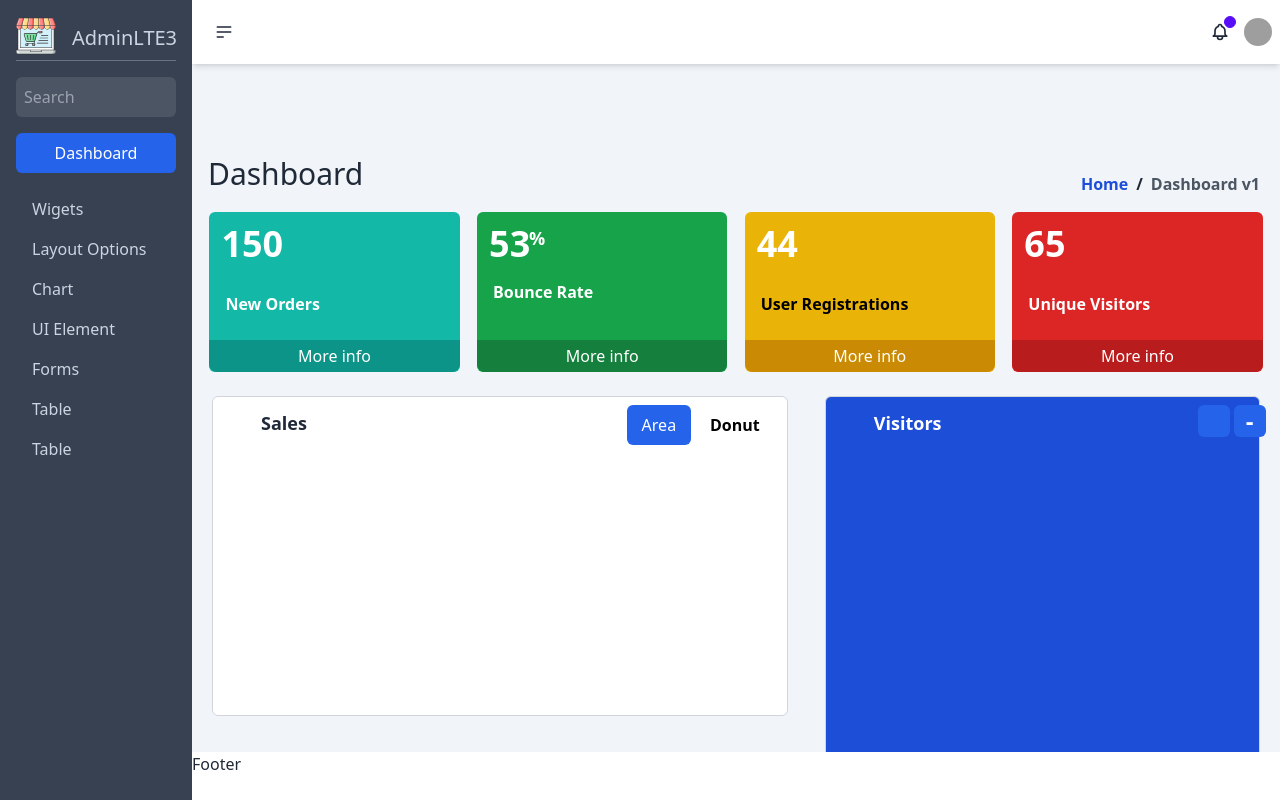
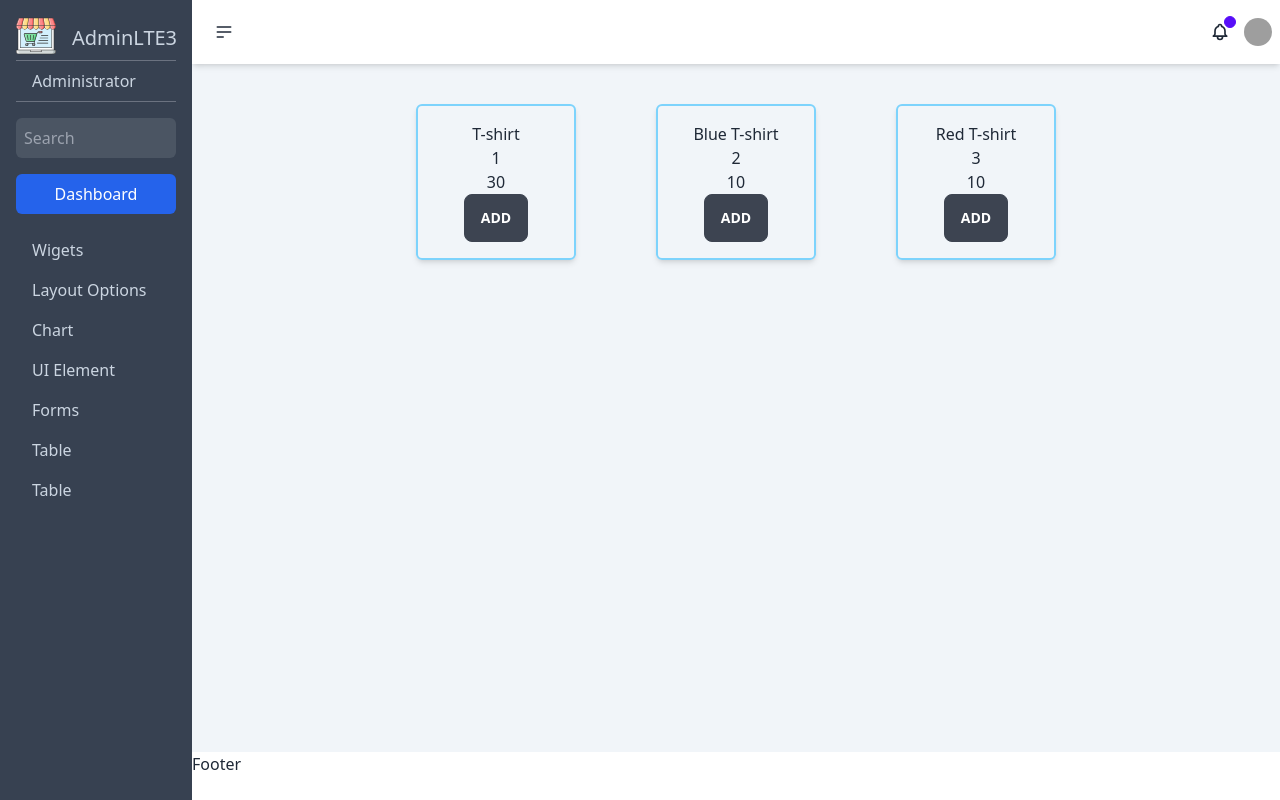
Before and after one commit to ashrafipoor/admin-12-ts, a React (Vite) app: page / in a window 1280 px wide. Built offline with nearby package versions, Linux system fonts and the light colour scheme; grey boxes are pictures that could not be loaded.

Commit message:
add redux example

```diff
--- a/package.json
+++ b/package.json
@@ -8,9 +8,11 @@
     "preview": "vite preview"
   },
   "dependencies": {
+    "@reduxjs/toolkit": "^1.8.3",
     "daisyui": "^2.19.0",
     "react": "^18.0.0",
-    "react-dom": "^18.0.0"
+    "react-dom": "^18.0.0",
+    "react-redux": "^8.0.2"
   },
   "devDependencies": {
     "@types/react": "^18.0.15",
--- a/src/App.tsx
+++ b/src/App.tsx
@@ -8,7 +8,12 @@ import Content_dashboard from './Components/Content/Content-Dashboard'
 import Content_more from './Components/Content/Content-more'
 import Content_sales from './Components/Content/Content-sales'
 import Content_visitors from './Components/Content/Content-visitors'
+
+import Products from './Components/Products';
+import { useSelector } from 'react-redux';
+import { RootState } from './app/store';
 function App() {
+  const carts = useSelector((state: RootState) => state.cart.value)
   const [showSidebar, setShowSidebar] = useState(false);
   const onBurgerClick = () => {
     setShowSidebar(!showSidebar);
@@ -26,12 +31,12 @@ function App() {
       <section className={`flex flex-col ${showSidebar? "w-full":"w-[85%] ml-[15%]"}  bg-slate-100  h-screen overflow-y-auto ease-in-out duration-300`}>
         <Header onMenuClick={onBurgerClick} />
 
-        <Content_dashboard />
+        {/* <Content_dashboard />
         <Content_more />
         <Content_sales />
-        <Content_visitors />
-
-
+        <Content_visitors /> */}
+        <Products/>
+        {carts.map((item)=><div><h1>{item.productName+' : '+item.productPrice}</h1><br/></div>)}
         <Footer />
       </section>
     </main>
--- a/src/Components/Aside/Aside.tsx
+++ b/src/Components/Aside/Aside.tsx
@@ -7,7 +7,7 @@ const Aside = () => {
     <div className="bg-gray-700 pl-4 pt-4 pb-4 pr-4 h-screen">
       <Logo />
 
-      {/* <Profile /> */}
+      <Profile />
       <div>
         <input className="mt-4 rounded-md w-full pt-2 pb-2 pl-2 bg-gray-600" placeholder="Search" />
         <button className="block bg-blue-600 mt-4 w-full pt-2 pb-2 text-white rounded-md">Dashboard</button>
--- a/src/Components/Aside/Profile.tsx
+++ b/src/Components/Aside/Profile.tsx
@@ -1,4 +1,8 @@
+import { useSelector } from "react-redux";
+import type { RootState } from '../../app/store'
+
 const Profile = () => {
+
   return (
     <div className="flex border-b border-gray-500">
 
@@ -7,6 +11,7 @@ const Profile = () => {
         className="flex pl-4 pb-2 pt-2 text-slate-300"
       >
         Administrator
+
       </a>
     </div>
   );
--- a/src/Components/Content/Content-more.tsx
+++ b/src/Components/Content/Content-more.tsx
@@ -1,31 +1,39 @@
+import type { RootState } from '../../app/store'
+import { useSelector, useDispatch } from 'react-redux'
+import { decrement, increment } from './../../Slices/CounterSlice';
+
 function Content_more() {
-  const style={
-    "width":"23%"
+  const style = {
+    "width": "23%"
   }
+
+  const count = useSelector((state: RootState) => state.counter.value)
+  const dispatch = useDispatch()
+
   return (
     <div className="flex justify-evenly ">
-        <div style={style}  className="bg-teal-500  h-40 mt-4  rounded-md ">
+      <div style={style} className="bg-teal-500  h-40 mt-4  rounded-md ">
 
-        <h1  className="font-bold text-4xl text-white ml-3 mt-3">150</h1>
-        <br/>
+        <h1 className="font-bold text-4xl text-white ml-3 mt-3">{count}</h1>
+        <br />
         <h4 className="font-semibold text-white ml-4 mt-1">New Orders</h4>
-        <button className="bg-teal-600 text-white ml- w-full h-8 mt-6 rounded-b-lg hover:bg-teal-700">More info</button>
+        <button onClick={()=>{dispatch(increment())}} className="bg-teal-600 text-white ml- w-full h-8 mt-6 rounded-b-lg hover:bg-teal-700">More info</button>
       </div>
       <div style={style} className="bg-green-600  h-40 mt-4  rounded-md">
-        <h1  className="font-bold text-4xl text-white ml-3 mt-3">53<h1  className="text-lg font-bold text-white ml-10 -mt-10 ">%</h1></h1>
-        <br/>
+        <h1 className="font-bold text-4xl text-white ml-3 mt-3">53<h1 className="text-lg font-bold text-white ml-10 -mt-10 ">%</h1></h1>
+        <br />
         <h4 className="font-semibold text-white ml-4 mt-1">Bounce Rate</h4>
-        <button className="bg-green-700 text-white ml- w-full h-8 mt-9 rounded-b-lg hover:bg-green-800">More info</button>
+        <button onClick={()=>{dispatch(decrement())}} className="bg-green-700 text-white ml- w-full h-8 mt-9 rounded-b-lg hover:bg-green-800">More info</button>
       </div>
       <div style={style} className="bg-yellow-500  h-40 mt-4  rounded-md">
-        <h1  className="font-bold text-4xl text-white ml-3 mt-3">44</h1>
-        <br/>
+        <h1 className="font-bold text-4xl text-white ml-3 mt-3">44</h1>
+        <br />
         <h4 className="font-semibold text-black ml-4 mt-1">User Registrations</h4>
         <button className="bg-yellow-600 text-white ml- w-full h-8 mt-6 rounded-b-lg hover:bg-yellow-700">More info</button>
       </div>
       <div style={style} className="bg-red-600  h-40 mt-4  rounded-md">
-        <h1  className="font-bold text-4xl text-white ml-3 mt-3">65</h1>
-        <br/>
+        <h1 className="font-bold text-4xl text-white ml-3 mt-3">65</h1>
+        <br />
         <h4 className="font-semibold text-white ml-4 mt-1">Unique Visitors</h4>
         <button className="bg-red-700 text-white ml- w-full h-8 mt-6 rounded-b-lg hover:bg-red-800">More info</button>
       </div>
--- /dev/null
+++ b/src/Components/Products/Product.tsx
@@ -0,0 +1,40 @@
+import { CartItem } from "../../Slices/CartSlice";
+import type { RootState } from '../../app/store'
+
+import { useDispatch, useSelector } from 'react-redux'
+import { addToCart, removeFromCart } from './../../Slices/CartSlice';
+import { useEffect, useState } from "react";
+
+const Product: React.FC<CartItem> = ({ productId, productName, productPrice }) => {
+    const carts = useSelector((state: RootState) => state.cart.value)
+    const dispatch = useDispatch()
+    const [storeIndex, setStoreIndex] = useState(-1);
+    useEffect(() => {
+        const index = carts.findIndex(function (item: CartItem) {
+            return item.productId === productId;
+        });
+        setStoreIndex(index);
+    })
+    const add = () => {
+        const data: CartItem = { productId, productName, productPrice };
+        const index = carts.findIndex(function (item: CartItem) {
+            return item.productId === productId;
+        });
+        if (index < 0) dispatch(addToCart(data));
+
+    }
+
+    return (
+        <div className="w-40 flex flex-col items-center  shadow-md border-2 border-sky-300 rounded-md m-10 p-4">
+            <h1>{productName}</h1>
+            <h4>{productId}</h4>
+            <h5>{productPrice}</h5>
+            {(storeIndex < 0) ?
+                <button className="btn" onClick={add}>Add</button>
+                :
+                <button className="btn btn-error" onClick={() => dispatch(removeFromCart(productId))}>remove</button>
+            }
+        </div>
+    )
+}
+export default Product;
--- /dev/null
+++ b/src/Components/Products/index.tsx
@@ -0,0 +1,30 @@
+import { CartItem } from "../../Slices/CartSlice";
+import Product from "./Product";
+
+
+
+const Products: React.FC = () => {
+    const data: CartItem[] = [
+        {
+            productId: 1,
+            productName: 'T-shirt',
+            productPrice: 30
+        },
+        {
+            productId: 2,
+            productName: 'Blue T-shirt',
+            productPrice: 10
+        },
+        {
+            productId: 3,
+            productName: 'Red T-shirt',
+            productPrice: 10
+        }
+    ]
+    return (
+        <div className="flex justify-center" >
+            {data.map((item: CartItem) => <Product {...item} />)}
+        </div>
+    )
+}
+export default Products;
--- /dev/null
+++ b/src/Slices/CartSlice.ts
@@ -0,0 +1,40 @@
+import { createSlice } from "@reduxjs/toolkit";
+import type { PayloadAction } from "@reduxjs/toolkit";
+
+export interface CartState {
+  value: CartItem[];
+}
+export interface CartItem {
+  productId: number;
+  productName: string;
+  productPrice: number;
+}
+const initialState: CartState = {
+  value: [],
+};
+
+export const cartSlice = createSlice({
+  name: "cart",
+  initialState,
+  reducers: {
+    addToCart: (state: CartState, action: PayloadAction<CartItem>) => {
+      let temp = [...state.value];
+       temp.push(action.payload);
+      state.value = temp;
+    },
+    removeFromCart: (state: CartState, action: PayloadAction<number>) => {
+      let temp = [...state.value];
+      const index = temp.findIndex(function (item: CartItem) {
+        return item.productId === action.payload;
+      });
+      console.log(index)
+      if (index >= 0) temp.splice(index, 1);
+      state.value = temp;
+    },
+  },
+});
+
+// Action creators are generated for each case reducer function
+export const { addToCart, removeFromCart } = cartSlice.actions;
+
+export default cartSlice.reducer;
--- /dev/null
+++ b/src/Slices/CounterSlice.ts
@@ -0,0 +1,31 @@
+import { createSlice } from "@reduxjs/toolkit";
+import type { PayloadAction } from "@reduxjs/toolkit";
+
+export interface CounterState {
+  value: number;
+}
+
+const initialState: CounterState = {
+  value: 0,
+};
+
+export const counterSlice = createSlice({
+  name: "counter",
+  initialState,
+  reducers: {
+    increment: (state: CounterState) => {
+      state.value += 1;
+    },
+    decrement: (state: CounterState) => {
+      state.value -= 1;
+    },
+    incrementByAmount: (state: CounterState, action: PayloadAction<number>) => {
+      state.value += action.payload;
+    },
+  },
+});
+
+// Action creators are generated for each case reducer function
+export const { increment, decrement, incrementByAmount } = counterSlice.actions;
+
+export default counterSlice.reducer;
--- /dev/null
+++ b/src/app/store.ts
@@ -0,0 +1,14 @@
+import { configureStore } from "@reduxjs/toolkit";
+import counterReducer from "./../Slices/CounterSlice";
+import cartReducer from "./../Slices/CartSlice";
+export const store = configureStore({
+  reducer: {
+    counter: counterReducer,
+    cart: cartReducer,
+  },
+});
+
+// Infer the `RootState` and `AppDispatch` types from the store itself
+export type RootState = ReturnType<typeof store.getState>;
+// Inferred type: {posts: PostsState, comments: CommentsState, users: UsersState}
+export type AppDispatch = typeof store.dispatch;
--- a/src/main.tsx
+++ b/src/main.tsx
@@ -2,9 +2,13 @@ import React from 'react'
 import ReactDOM from 'react-dom/client'
 import App from './App'
 import './index.css'
+import { store } from './app/store'
+import { Provider } from 'react-redux'
 
 ReactDOM.createRoot(document.getElementById('root')!).render(
   <React.StrictMode>
-    <App />
-  </React.StrictMode>
+    <Provider store={store}>
+      <App />
+    </Provider>
+  </React.StrictMode >
 )
```
Also changed, not shown: src/Components/Header/index.tsx (+6 -1 lines), 1 other file (tests, documents, lock files or other folders). Lines whose indentation alone changed are shown as unchanged.
